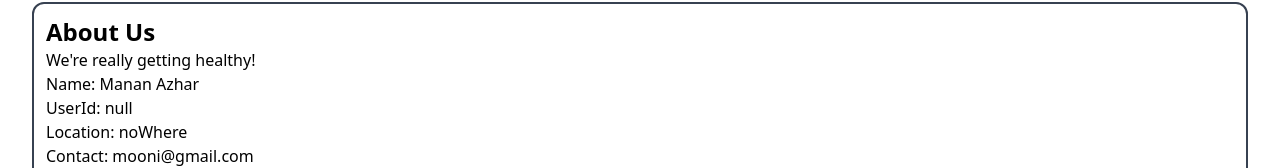
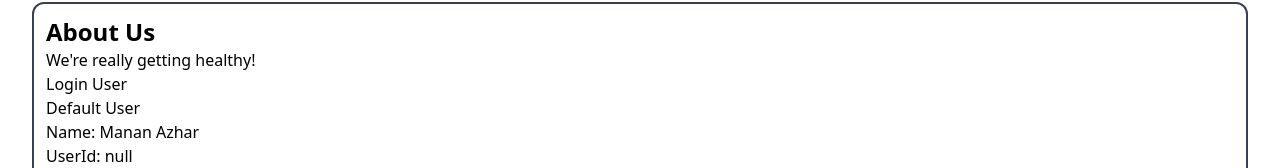
Before and after one commit to MuhammadManan/Namaste-React, a React (Vite) app: page /about in a window 1280 px wide. Shown: the part 190-358 px from the top of the page. Built offline with nearby package versions, Linux system fonts and the light colour scheme; no server answers.

Commit message:
Context use In class component using consumer

```diff
--- a/src/components/About.js
+++ b/src/components/About.js
@@ -1,3 +1,4 @@
+import UserContext from "../utils/UserContext";
 import User from "./User";
 import UserClass from "./UserClass";
 import { Component } from "react";
@@ -19,6 +20,12 @@ class About extends Component {
       <div className="about-container m-8 border-2 border-gray-700 rounded-xl p-3">
         <h1 className="text-2xl font-semibold">About Us</h1>
         <h2>We're really getting healthy!</h2>
+        <div>
+          <h3>Login User</h3>
+          <UserContext.Consumer>
+            {({ loggedInUser }) => <h4>{loggedInUser}</h4>}
+          </UserContext.Consumer>
+        </div>
         {/* <User name={"Hanan Azhar (functional)"} /> */}
         <UserClass name={"Manan (Class)"} location={"Islamabad"} />
       </div>
```
Also changed, not shown: 1 other file (tests, documents, lock files or other folders).
